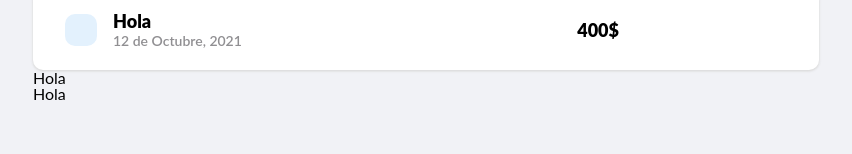
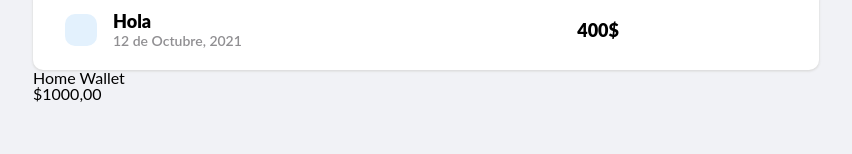
Before and after one commit to AlbaCasas/human-budget, a React (Create React App) app: page / in a window 1280 px wide. Shown: the part 146-300 px from the top of the page, without its empty margins (39-891 px from the left). Built offline with nearby package versions, Linux system fonts and the light colour scheme; the HTML template or start-up script is replaced by a standard one.

Commit message:
Add title and subtitle props

```diff
--- a/src/components/IconCard/IconCard.jsx
+++ b/src/components/IconCard/IconCard.jsx
@@ -1,7 +1,7 @@
 const IconCard = (props) => {
     return <div>
-        <p>Hola</p>
-        <p>Hola</p>
+        <p>{props.title}</p>
+        <p>{props.subtitle}</p>
     </div>;
 }
 
--- a/src/pages/App.js
+++ b/src/pages/App.js
@@ -7,7 +7,7 @@ function App() {
     <div className="App">
       <Layout>
         <ExpenseCard title="Hola" date="12 de Octubre, 2021" amount="400$" />
-        <IconCard/>
+        <IconCard title="Home Wallet" subtitle="$1000,00"/>
       </Layout>
     </div>
   );
```
